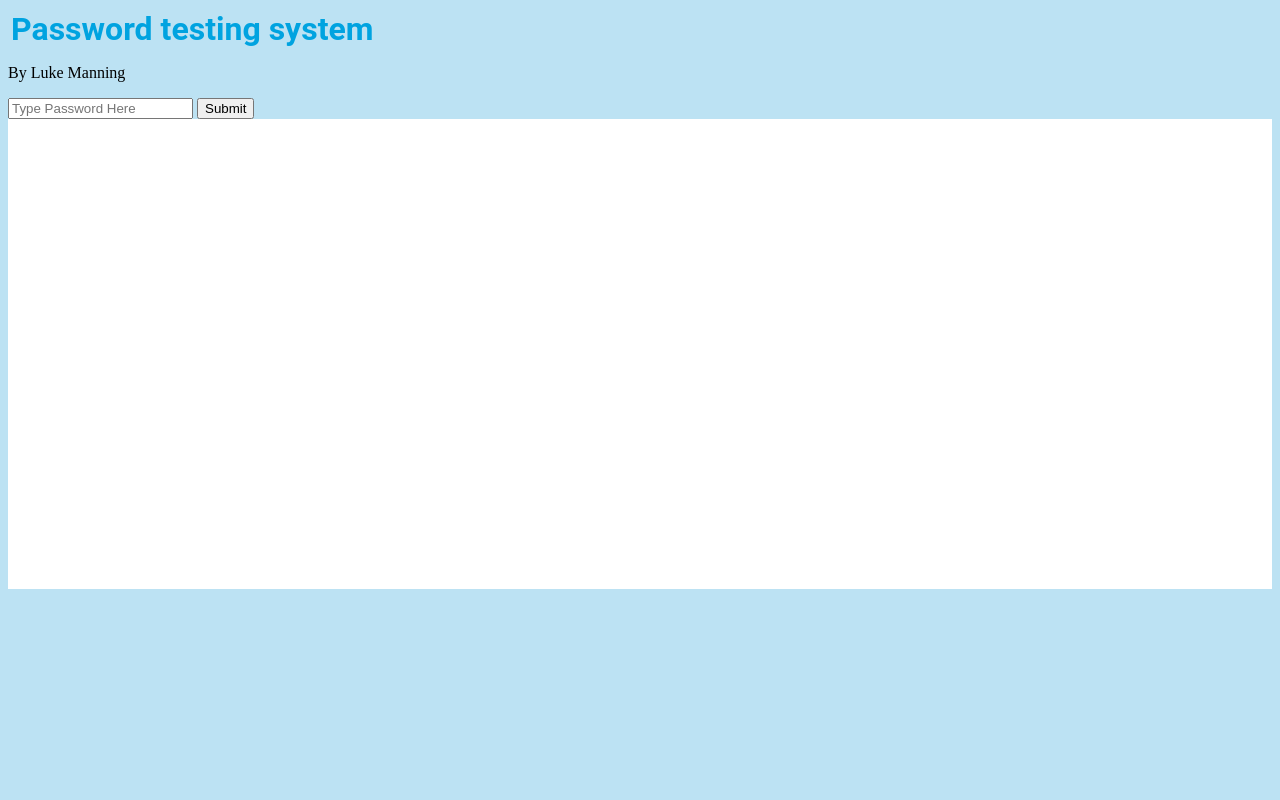
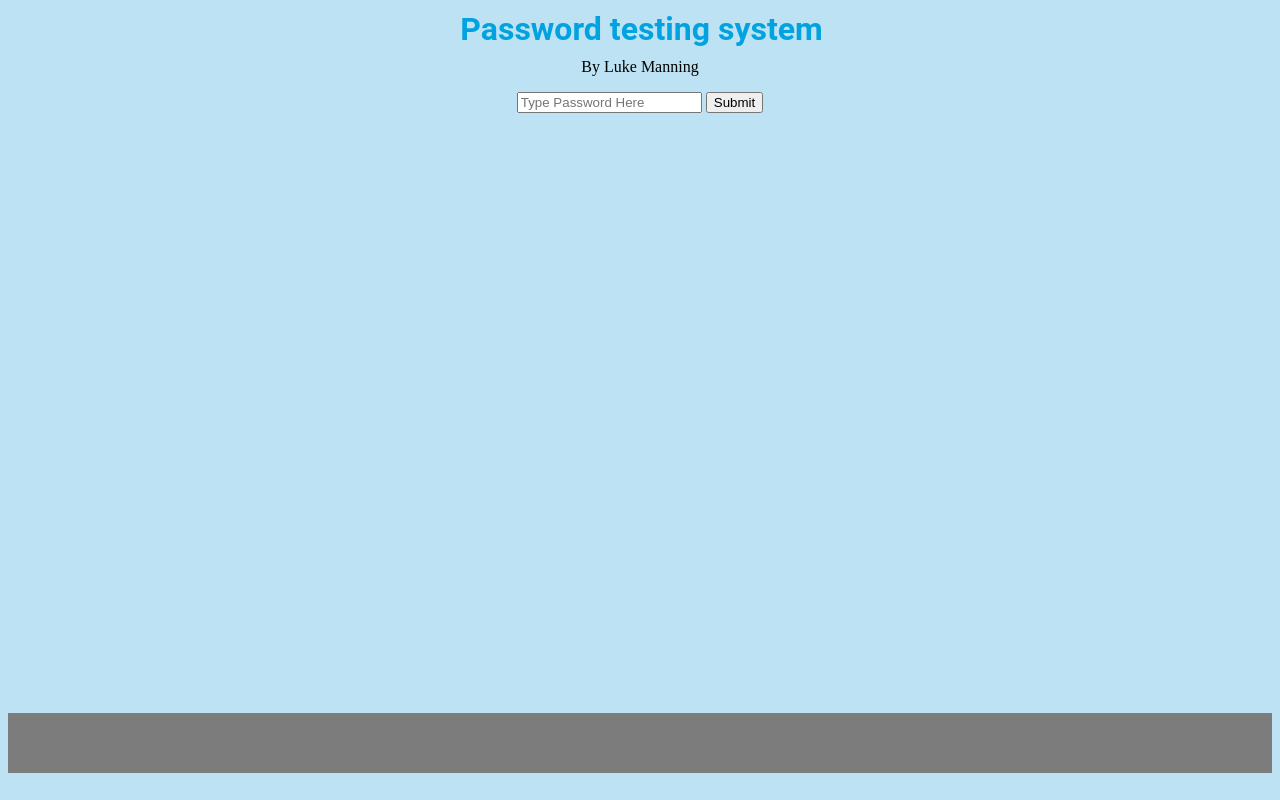
Before and after one commit to lsm2002/password-checker, a Flask app: page / in a window 1280 px wide. Run offline with Flask 2, Linux system fonts and the light colour scheme; some libraries are stand-ins or nearby versions.

Commit message:
Updates to css and added bar functionality

```diff
--- a/main.py
+++ b/main.py
@@ -95,47 +95,46 @@ def passwordchecker(password):
         containscharacters = ""
         points = 0
         i = 0
-        message += ("<p style='color:green;'>Your password is " + str(len(password)) + " characters long adding " + str(len(password)) + " points</p><br>")
+        message += ("<p style='color:green;'>Your password is " + str(len(password)) + " characters long adding " + str(len(password)) + " points</p>")
         for characters in pointconditions:
             if charactersincharacters(password, characters):
                 points += 5
                 containscharacters += ", "+pointsconditionsstrs[i]
             i += 1
-        message += ("<p style='color:green;'>Your password contains:" + containscharacters[1:] + " adding " + str(points) + " points</p><br>")
+        message += ("<p style='color:green;'>Your password contains:" + containscharacters[1:] + " adding " + str(points) + " points</p>")
         if points == 20:
             points += 10
-            message += ("<p style='color:green;'>Your password contains characters of all types, adding an additional 10 points</p><br>")
+            message += ("<p style='color:green;'>Your password contains characters of all types, adding an additional 10 points</p>")
         i=0
         for characters in pointconditions2:
             if charactersonlyincharacters(password, characters):
                 points += -5
-                message += ("<p style='color:red;'>Your password contains only "+pointsconditionsstrs2[i] + " subtracting 5 points</p><br>")
+                message += ("<p style='color:red;'>Your password contains only "+pointsconditionsstrs2[i] + " subtracting 5 points</p>")
             i+=1
         if keyboardcheck(password) != 0:
-            message += "<p style='color:red;'>Subtracting " + str(keyboardcheck(password)) + " points for use of consecutive characters on the keyboard</p><br>"
+            message += "<p style='color:red;'>Subtracting " + str(keyboardcheck(password)) + " points for use of consecutive characters on the keyboard</p>"
         points += -1 * keyboardcheck(password)
         points += len(password)
-        message += ("<p style='color:black;'>Your final score is "+ str(points)+"</p><br>")
+        message += ("<p style='color:black;'>Your final score is "+ str(points)+"</p>")
         if dictionarycheck(password) != []:
             printstring = ""
             for word in dictionarycheck(password):
                 printstring += ", " + word
-            message += ("<p style='color:red;'>The password checker found the following words in your password:" + printstring[1:]+"</p><br>")
-            message += ("<p style='color:red;'>Having words in your password makes your password vunerable to dictionary attack, a more efficient cracking method</p><br>")
+            message += ("<p style='color:red;'>The password checker found the following words in your password:" + printstring[1:]+"</p>")
+            message += ("<p style='color:red;'>Having words in your password makes your password vunerable to dictionary attack, a more efficient cracking method</p>")
         if points < 0:
             colour = "red"
-            strength = "Weak"
         elif points > 20:
             colour = "green"
-            strength = "Strong"
         else:
             colour = "yellow"
-            strength = "Medium"
-        f = open("Passwords.txt", "a+")
-        f.write("\"" +password + "\"" + " Score: " + str(points) + " " +strength + "\n")
-        return (message,colour)
+        if points < 55 and points > -67:
+            percentage = str(round((points+66)/1.2))+"%"
+        else:
+            percentage = "0%"
+        return (message,colour,percentage)
     else:
-        return ("<p style='color:red;'>"+checkpasswordallowed(password)+"</p>", "red")
+        return ("<p style='color:red;'>"+checkpasswordallowed(password)+"</p>", "red","0%")
 
 socketio = SocketIO(APP)
 @APP.route('/')
@@ -144,12 +143,13 @@ def main():
 
 @APP.route('/styles')
 def styles():
-    return send_from_directory("templates", "styles.css")
+	return send_from_directory("templates", "styles.css")
 
 @socketio.on('sendpassword')
 def checkpassword(password):
-    message, colour = passwordchecker(password)
+    message, colour, percentage = passwordchecker(password)
     socketio.emit('sendfeedback', message)
     socketio.emit('changebackground', colour)
+    socketio.emit('changebarlength', percentage)
 
 socketio.run(APP)
--- a/templates/main.j2
+++ b/templates/main.j2
@@ -14,7 +14,10 @@
 				socket.emit('sendpassword', password)
 			}
 			socket.on('changebackground', function(colour){
-				document.body.style.backgroundColor = colour
+				document.getElementById("bar").style.backgroundColor = colour
+			})
+			socket.on('changebarlength', function(percentage){
+				document.getElementById("bar").style.width = percentage
 			})
 		</script>
 	</head>
@@ -23,6 +26,10 @@
 		<p> By Luke Manning </p>
 		<input placeholder="Type Password Here", id="textbox", type="text", class="Watermark">
 		<button onclick="buttonpressed()" id="myBtn">Submit</button>
-		<div id="feedback" style="background-color:white; height:60%"></div>
+		<br>
+		<div id="feedback"></div>
+		<div id="barcontainer">
+			<div id="bar"></div>
+		</div>
 	</body>
 </html>
--- a/templates/styles.css
+++ b/templates/styles.css
@@ -1,5 +1,6 @@
 body{
     background-color: #BCE2F3;
+	text-align: center;
 }
 h1 {
     font-family: 'Roboto', sans-serif;
@@ -11,3 +12,19 @@ h1 {
 h2 {
     font-family: 'Roboto', sans-serif;
     color: #00A3E0;
+}
+p{
+	margin-top:0px;
+}
+#feedback{
+	height: 600px
+}
+#barcontainer{
+	height: 60px;
+	background-color: #7c7c7c;
+}
+#bar{
+	height: 60px;
+	background-color: red;
+	width: 0%;
+}
```
